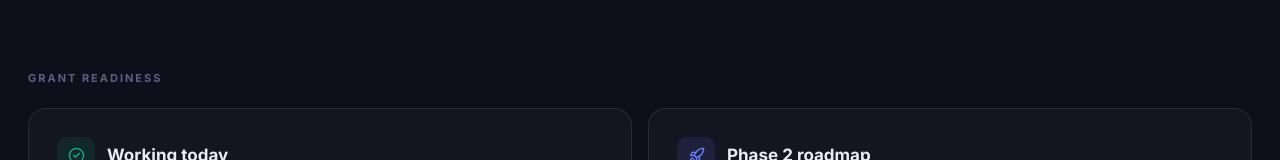
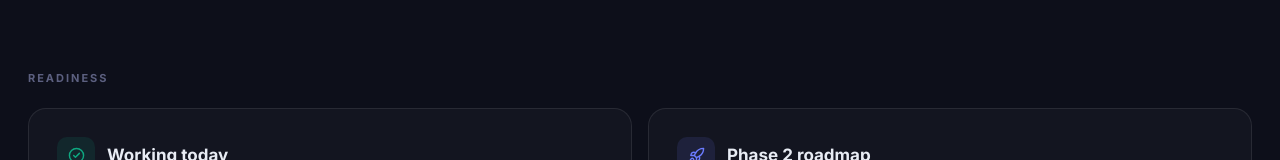
Before and after one commit to Pratikkale26/Anvil, a Next.js app in the folder web/: page / in a window 1280 px wide. Shown: the part 2823-2983 px from the top of the page. Built offline with nearby package versions, Linux system fonts and the light colour scheme; no server answers.

Commit message:
update the landing

```diff
--- a/web/app/page.tsx
+++ b/web/app/page.tsx
@@ -522,7 +522,7 @@ export default function Home() {
 
         {/* Readiness */}
         <section style={{ paddingBottom: 80 }}>
-          <Label>GRANT READINESS</Label>
+          <Label>READINESS</Label>
           <div style={{ display: "grid", gridTemplateColumns: "1fr 1fr", gap: 16, marginTop: 20 }}>
             <Panel>
               <div style={{ padding: 28 }}>
```
